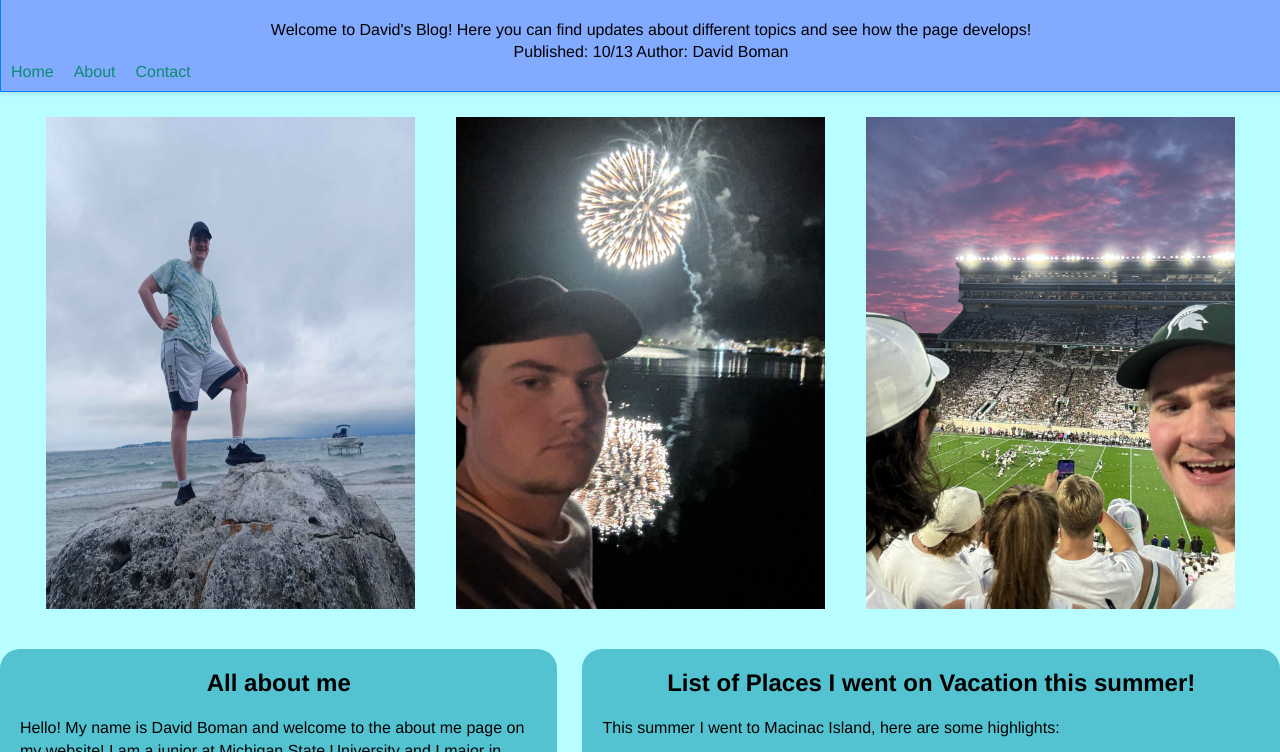
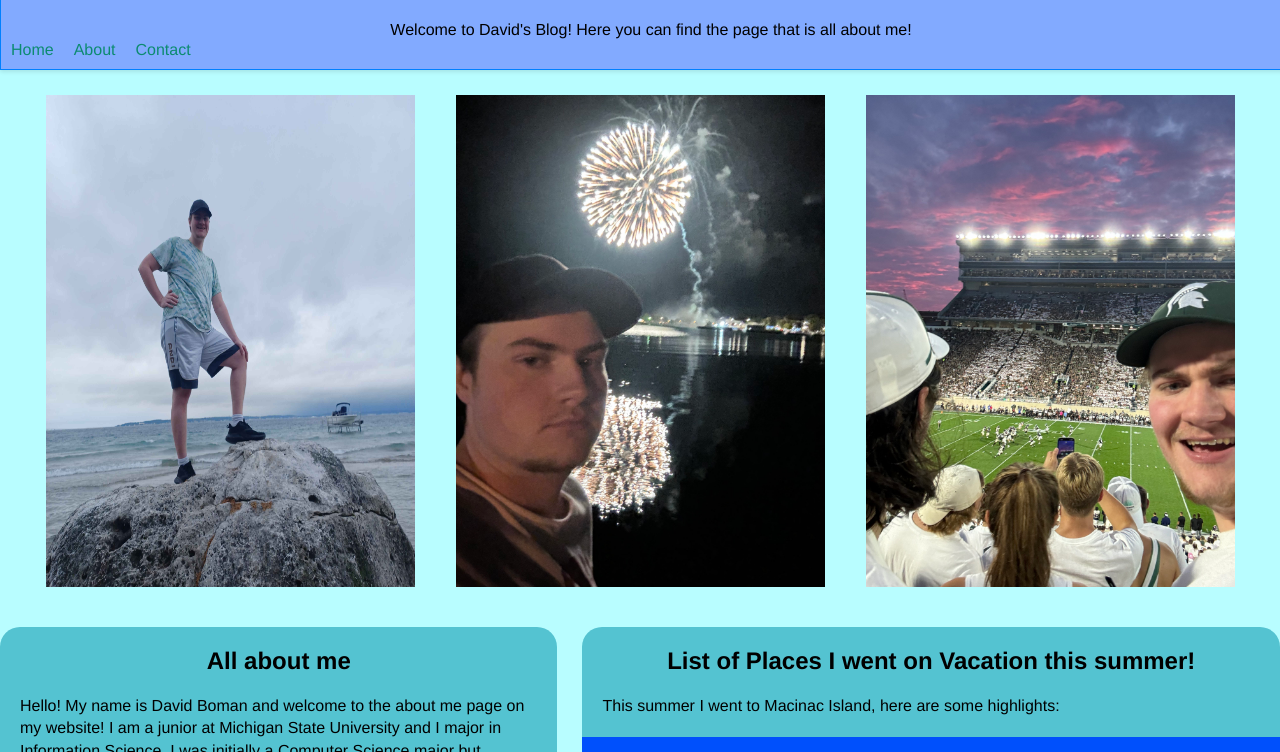
Before and after one commit to DavidBo20/mi349_blog, a plain HTML site: page about.html in a window 1280 px wide. Shown: the part 155-907 px from the top of the page. Drawn offline with Linux system fonts and the light colour scheme.

Commit message:
final touches

```diff
--- a/about.html
+++ b/about.html
@@ -112,8 +112,7 @@
     <main>
         <header>
             <h1>David's Blog</h1>
-            <p>Welcome to David's Blog! Here you can find updates about different topics and see how the page develops!</p>
-            <p>Published: 10/13 Author: David Boman</p>
+            <p>Welcome to David's Blog! Here you can find the page that is all about me!</p>
             <nav>
                 <ul>
                     <li><a href="index.html">Home</a></li>
```
Also changed, not shown: contact.html (+1 -2 lines).
